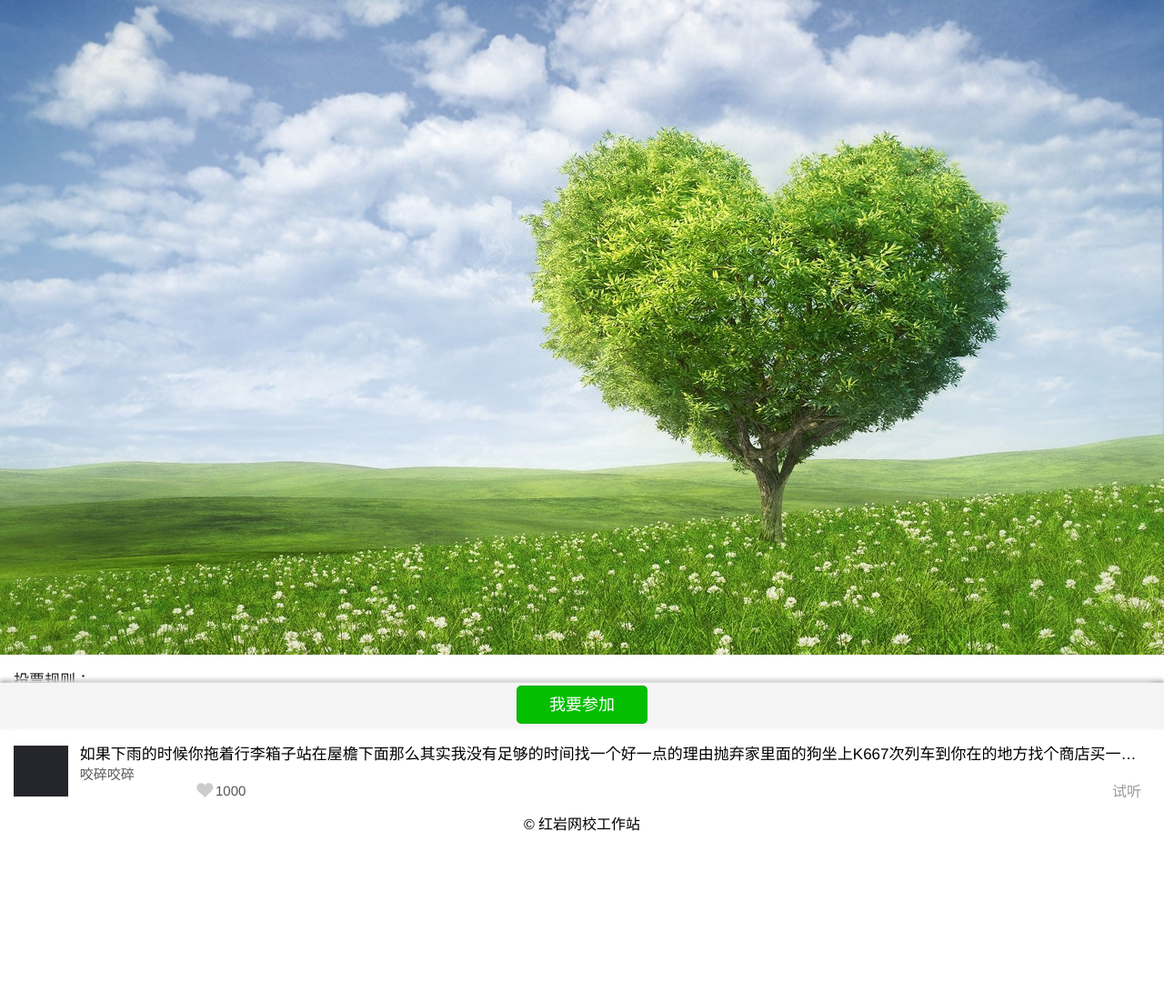
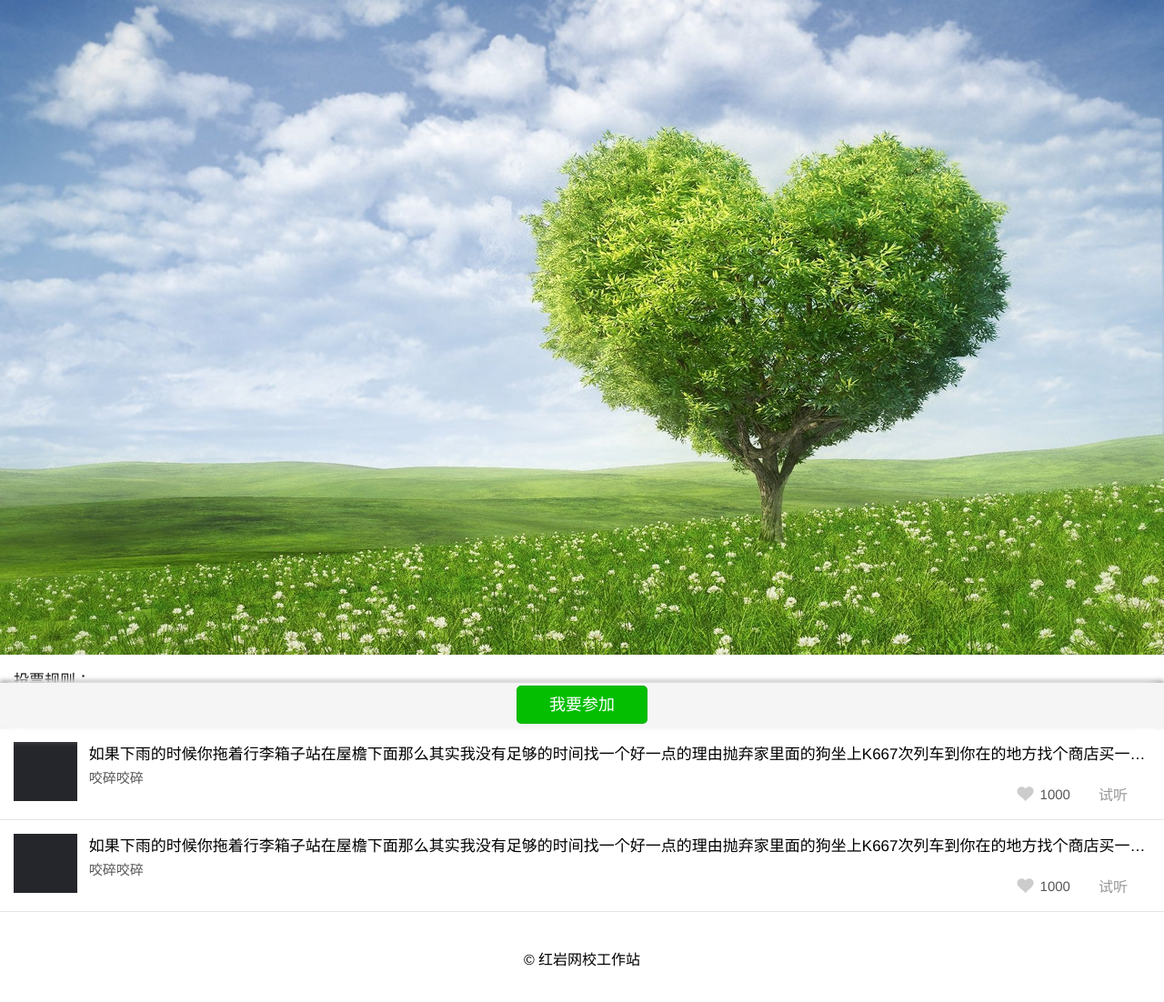
Before and after one commit to GiantMing/Vote-TenSingers, a website: page index.html in a window 1280 px wide. Shown: the whole page at 91% size. Before the commit the page ends 1000 px from the top, so only its background shows below. Drawn offline with Linux system fonts and the light colour scheme; a script that the page names is missing.

Commit message:
我上午加了什么动能?我自己都忘了,好像改了一点细节

```diff
--- a/index.html
+++ b/index.html
@@ -34,22 +34,40 @@
 
 
         <section class="song-list-wrap">
-
+                <div class="song_list">
                     <a href="http://hongyan.cqupt.edu.cn" class="weui_media_box weui_media_appmsg">
                         <div class="weui_media_hd">
                             <img class="weui_media_appmsg_thumb" src="static/img/head.png" alt="">
                         </div>
                         <div class="weui_media_bd">
                             <h4 class="weui_media_title">如果下雨的时候你拖着行李箱子站在屋檐下面那么其实我没有足够的时间找一个好一点的理由抛弃家里面的狗坐上K667次列车到你在的地方找个商店买一把伞然后给我妹妹弹吉他因为她要参加比赛所以我回不去了我也不会给你说我泡面的碗还没洗》</h4>
-                        <p class="weui_media_desc">咬碎咬碎
+                            <p class="weui_media_desc singer">咬碎咬碎
                             </p>
-                        <div class="weui_media_desc">
+                        </div>
+                    </a>
+                    <div class="weui_media_desc thumb_wrap">
                         <i class="iconfont thumb">&#x3443;</i>
                         <span class="thumb_num">1000</span>
-                            <span class="listen">试听</span>
+                        <a href="##" class="listen">试听</a>
                     </div>
                 </div>
+                <div class="song_list">
+                    <a href="http://hongyan.cqupt.edu.cn" class="weui_media_box weui_media_appmsg border_bo">
+                        <div class="weui_media_hd">
+                            <img class="weui_media_appmsg_thumb" src="static/img/head.png" alt="">
+                        </div>
+                        <div class="weui_media_bd">
+                            <h4 class="weui_media_title">如果下雨的时候你拖着行李箱子站在屋檐下面那么其实我没有足够的时间找一个好一点的理由抛弃家里面的狗坐上K667次列车到你在的地方找个商店买一把伞然后给我妹妹弹吉他因为她要参加比赛所以我回不去了我也不会给你说我泡面的碗还没洗》</h4>
+                            <p class="weui_media_desc singer">咬碎咬碎
+                            </p>
+                        </div>
                     </a>
+                    <div class="weui_media_desc thumb_wrap">
+                        <i class="iconfont thumb">&#x3443;</i>
+                        <span class="thumb_num">1000</span>
+                        <a href="##" class="listen">试听</a>
+                    </div>
+                </div>
 
         </section>
     </div>
--- a/static/css/index.css
+++ b/static/css/index.css
@@ -41,6 +41,7 @@ body {
     padding-top: 0;
 }
 footer {
+    margin-top: 2.5em;
     margin-bottom: 5em;
     width: 100%;
     text-align: center;
@@ -62,14 +63,22 @@ footer {
     -webkit-text-stroke-width: 0.2px;
     -moz-osx-font-smoothing: grayscale;
 }
+.song_list {
+    position: relative;
+    overflow: hidden;
+    border-bottom: 1px solid #e5e5e5;
+}
+.song_list .weui_media_box.weui_media_appmsg .weui_media_hd {
+    width: 70px;
+    height: 70px;
+}
+.singer {
+    margin-top: 4px;
+    margin-bottom: 20px;
+}
 .thumb {
     position: relative;
     top: 2px;
-    display: inline-block;
-    width: 100px;
-    height: 8px;
-    margin-right: -80px;
-    margin-left: 5em;
     font-size:25px;
     line-height: 0;
     color: #ccc;
@@ -82,13 +91,15 @@ footer {
     font-size: 16px;
     border-radius: 5px;
 }
-.right {
-    position: absolute;
-    right: 15px;
-}
 .thumb_num {
     margin-right: 10px;
 }
 .thumb_clicked {
     color: #f55;
 }
+.thumb_wrap {
+    position: absolute;
+    bottom: 15px;
+    right: 15px;
+    width: 150px;
+}
--- a/static/js/index.js
+++ b/static/js/index.js
@@ -1,9 +1,7 @@
 $('.song-list-wrap').on('click', function(event) {
     var target = event.target;
     if($(target).hasClass('thumb') || $(target).hasClass('thumb_num')) {
-        $(target).addClass('thumb_clicked');
+        if($(target).hasClass('thumb')) $(target).addClass('thumb_clicked');
         event.stopPropagation();
-        console.log(84793849);
-        return false;
     }
 });
```
Lines whose indentation alone changed are shown as unchanged.
